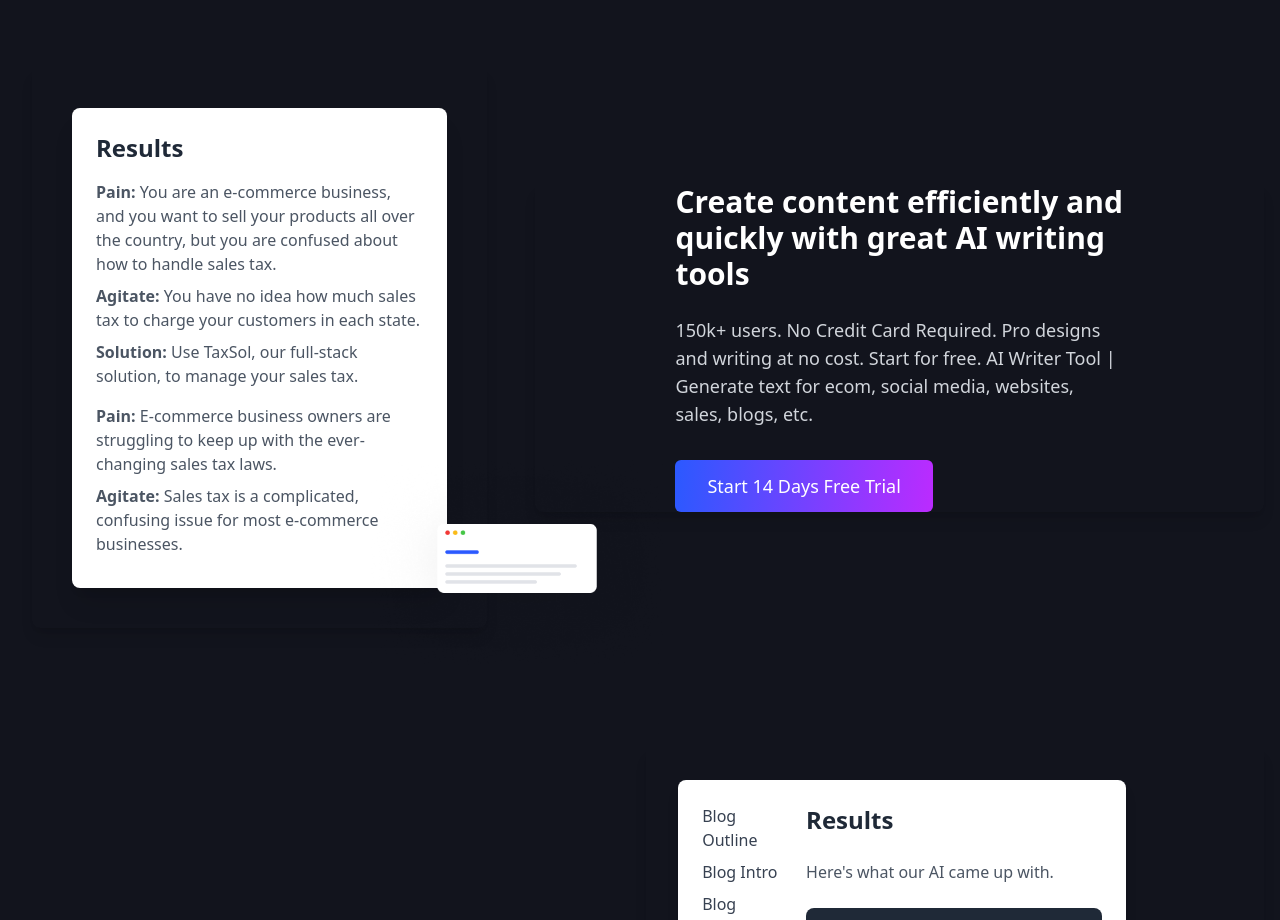
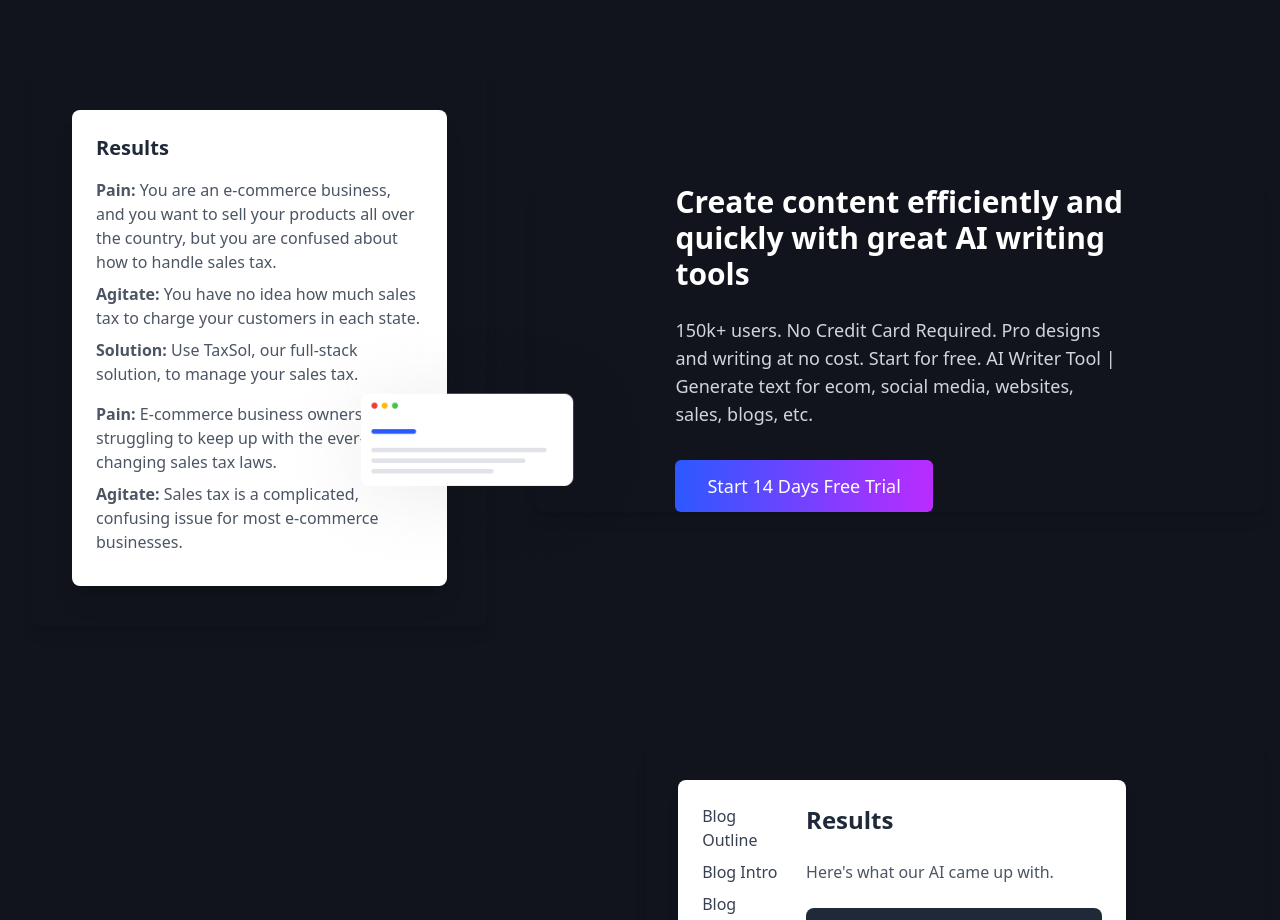
Before and after one commit to SharifuzzamanShaon/hotchpotch-innovation-onePage, a Next.js app: page / in a window 1280 px wide. Shown: the part 1140-2060 px from the top of the page. Built offline with nearby package versions, Linux system fonts and the light colour scheme.

Commit message:
position relative and

```diff
--- a/src/components/AiResult/DemoResultSection.jsx
+++ b/src/components/AiResult/DemoResultSection.jsx
@@ -3,39 +3,39 @@ import React from "react";
 
 const DemoResultSection = () => {
   return (
-    <div className="relative p-4 sm:p-6 md:p-8 lg:p-10 rounded-lg shadow-lg max-w-2xl mx-auto">
-      <div className="absolute bottom-[-40px] right-[-30px] sm:right-[-50px] md:right-[-80px] lg:right-[-180px] z-40">
+    <div className="relative p-4 lg:p-10 rounded-lg shadow-lg max-w-2xl mx-auto">
+      <div className="absolute bottom-10 right-[-50px] lg:right-[-180px] z-40">
         <Image
           src="/content/relativeImg.png"
           alt="Large image"
-          width={300}
-          height={250}
+          width={400}
+          height={300}
           className="hidden lg:block"
         />
       </div>
 
-      <div className="bg-white p-4 sm:p-6 rounded-lg shadow-xl relative z-10">
-        <h2 className="text-xl sm:text-2xl font-semibold text-gray-800 mb-4">
+      <div className="bg-white p-6 rounded-lg shadow-xl relative z-10">
+        <h2 className="text-lg md:text-xl font-semibold text-gray-800 mb-4">
           Results
         </h2>
-        <p className="text-sm sm:text-base text-gray-600 mb-2">
+        <p className="text-sm md:text-base text-gray-600 mb-2">
           <strong>Pain:</strong> You are an e-commerce business, and you want
           to sell your products all over the country, but you are confused
           about how to handle sales tax.
         </p>
-        <p className="text-sm sm:text-base text-gray-600 mb-2">
+        <p className="text-sm md:text-base text-gray-600 mb-2">
           <strong>Agitate:</strong> You have no idea how much sales tax to
           charge your customers in each state.
         </p>
-        <p className="text-sm sm:text-base text-gray-600 mb-4">
+        <p className="text-sm md:text-base text-gray-600 mb-4">
           <strong>Solution:</strong> Use TaxSol, our full-stack solution, to
           manage your sales tax.
         </p>
-        <p className="text-sm sm:text-base text-gray-600 mb-2">
+        <p className="text-sm md:text-base text-gray-600 mb-2">
           <strong>Pain:</strong> E-commerce business owners are struggling to
           keep up with the ever-changing sales tax laws.
         </p>
-        <p className="text-sm sm:text-base text-gray-600 mb-2">
+        <p className="text-sm md:text-base text-gray-600 mb-2">
           <strong>Agitate:</strong> Sales tax is a complicated, confusing
           issue for most e-commerce businesses.
         </p>
```
